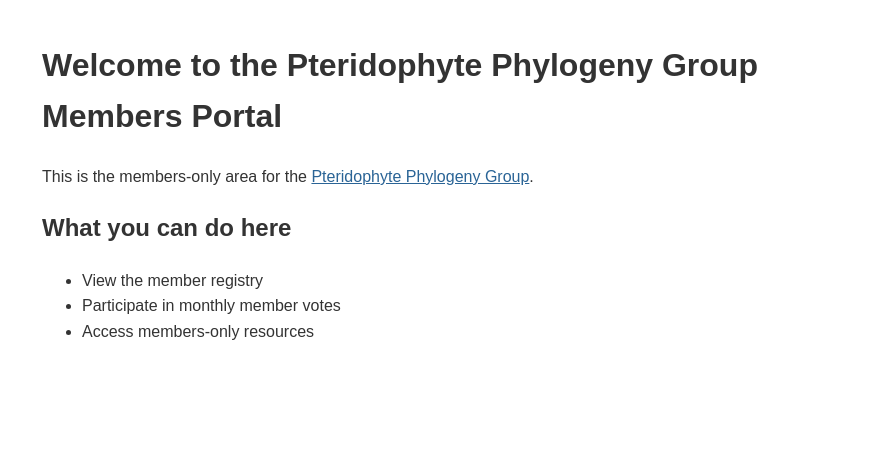
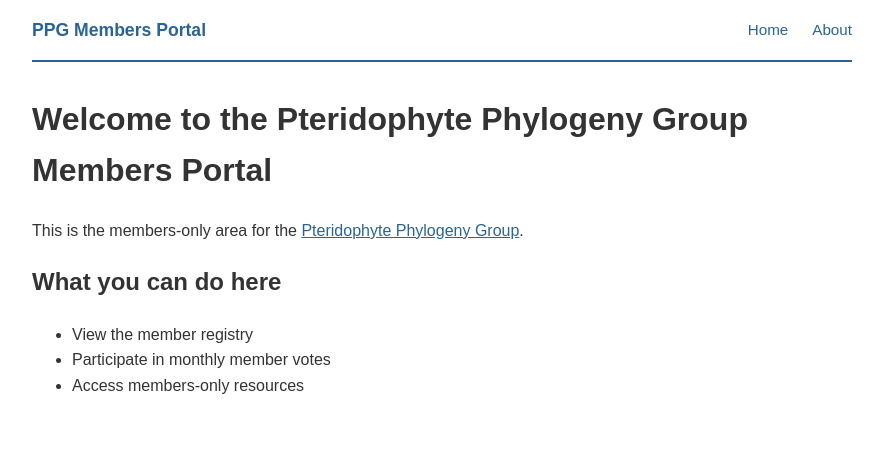
Before and after one commit to joelnitta/pleasant-kindness, a Django app: page / in a window 1280 px wide. Shown: the top 454 px of the page, without its empty margins (198-1081 px from the left). Run offline with Django 4.2, Linux system fonts and the light colour scheme.

Commit message:
WIP add about page and navbar

```diff
--- /dev/null
+++ b/myapp/templates/base.html
@@ -0,0 +1,65 @@
+<!DOCTYPE html>
+<html lang="en">
+
+<head>
+  <meta charset="UTF-8">
+  <meta name="viewport" content="width=device-width, initial-scale=1.0">
+  <title>{% block title %}PPG Members Portal{% endblock %}</title>
+  <style>
+    * { box-sizing: border-box; }
+
+    body {
+      font-family: sans-serif;
+      max-width: 860px;
+      margin: 0 auto;
+      padding: 0 20px 40px;
+      line-height: 1.6;
+      color: #333;
+    }
+
+    nav {
+      display: flex;
+      align-items: center;
+      gap: 24px;
+      padding: 16px 0;
+      border-bottom: 2px solid #2a6496;
+      margin-bottom: 32px;
+    }
+
+    nav .site-title {
+      font-weight: bold;
+      font-size: 1.1em;
+      color: #2a6496;
+      text-decoration: none;
+      margin-right: auto;
+    }
+
+    nav a {
+      color: #2a6496;
+      text-decoration: none;
+      font-size: 0.95em;
+    }
+
+    nav a:hover { text-decoration: underline; }
+
+    a { color: #2a6496; }
+
+    hr {
+      border: none;
+      border-top: 1px solid #ddd;
+      margin: 24px 0;
+    }
+  </style>
+</head>
+
+<body>
+  <nav>
+    <a class="site-title" href="{% url 'index' %}">PPG Members Portal</a>
+    <a href="{% url 'index' %}">Home</a>
+    <a href="{% url 'about' %}">About</a>
+  </nav>
+
+  {% block content %}{% endblock %}
+</body>
+
+</html>
--- a/myapp/templates/index.html
+++ b/myapp/templates/index.html
@@ -1,34 +1,7 @@
-<!DOCTYPE html>
-<html lang="en">
+{% extends "base.html" %}
 
-<head>
-  <meta charset="UTF-8">
-  <meta name="viewport" content="width=device-width, initial-scale=1.0">
-  <title>PPG Members Portal</title>
-  <style>
-    body {
-      font-family: sans-serif;
-      max-width: 800px;
-      margin: 40px auto;
-      padding: 0 20px;
-      line-height: 1.6;
-      color: #333;
-    }
+{% block title %}Home — PPG Members Portal{% endblock %}
 
-    a {
-      color: #2a6496;
-    }
-
-    hr {
-      border: none;
-      border-top: 1px solid #ddd;
-      margin: 24px 0;
-    }
-  </style>
-</head>
-
-<body>
+{% block content %}
   {{ content|safe }}
-</body>
-
-</html>
+{% endblock %}
--- a/myapp/views.py
+++ b/myapp/views.py
@@ -14,5 +14,14 @@
     return render(request, "index.html", {"content": content})
 
 
+def about(request):
+    md_path = os.path.join(
+        settings.BASE_DIR, "myapp", "content", "about.md"
+    )
+    with open(md_path, "r", encoding="utf-8") as f:
+        content = markdown2.markdown(f.read())
+    return render(request, "about.html", {"content": content})
+
+
 def health_check(request):
     return JsonResponse({"status": "ok"})
--- a/myproject/urls.py
+++ b/myproject/urls.py
@@ -3,5 +3,6 @@
 
 urlpatterns = [
     path('', views.index, name='index'),
+    path('about/', views.about, name='about'),
     path('health/', views.health_check, name='health_check'),
 ]
```
Also changed, not shown: myapp/content/about.md (added, +9 -0 lines), myapp/templates/about.html (added, +7 -0 lines).
